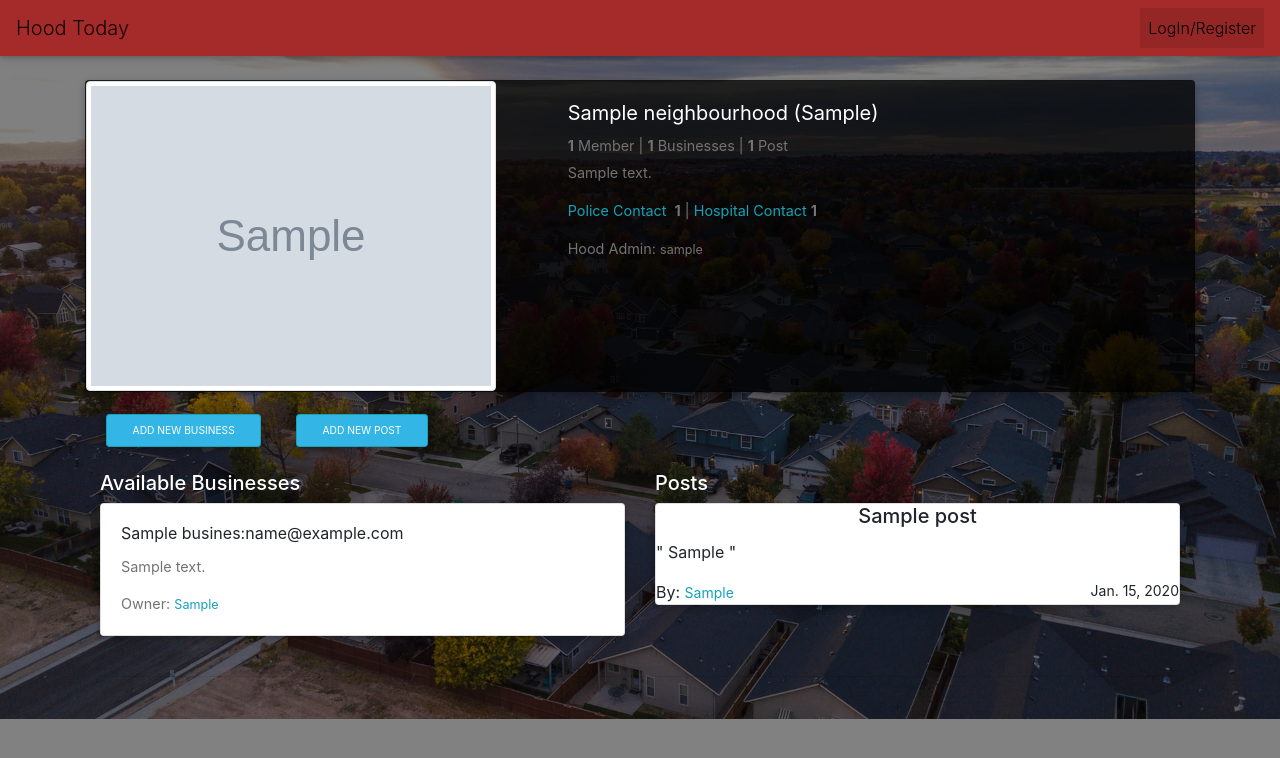
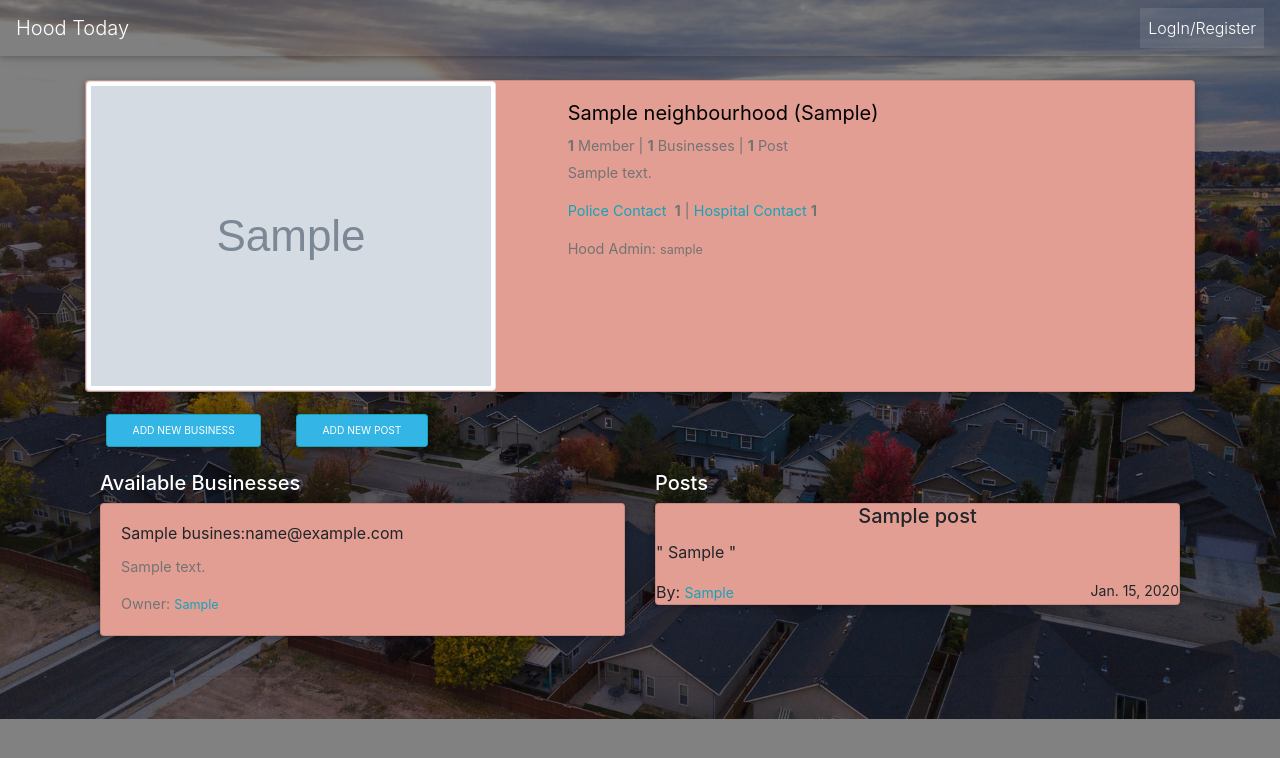
Before and after one commit to Tajeu2001/hood, a Django app: page /single_hood/1 in a window 1280 px wide. Shown: the top 758 px of the page. Run offline with Django 3.2, Linux system fonts and the light colour scheme; tables that the repository leaves empty hold one stand-in row (values such as "Sample post"); grey boxes marked "Sample" are stand-in pictures; some libraries are stand-ins or nearby versions.

Commit message:
Give the login and registration forms a background color

```diff
--- a/hood_app/static/css/styles.css
+++ b/hood_app/static/css/styles.css
@@ -13,27 +13,35 @@ body {
 }
 
 .index-hood {
-  background-color: rgba(0, 0, 0, 0.76);
-  color: white;
+  background-color: #e29d93;
+  color:black;
   margin-top: 3rem;
 }
 
 .hood-form {
-  background-color: rgba(0, 0, 0, 0.712);
-  color:rgb(253, 243, 224);
+  background-color: #e29e93;
+  color:black;
   padding: 10px;
 
 }
 
 .newhood {
   margin-top: 5rem;
-  color:white
+  color:black;
 }
 
 .hood-info {
-  background-color: rgba(0, 0, 0, 0.76);
-  color: white;
+  background-color:  #e29e93;
+  color: black;
   margin-top: 5rem;
   font-size: 20px;
 
 }
+
+.post {
+  background-color:  #e29e93;
+}
+
+.business {
+  background-color:  #e29e93;
+}
--- a/hood_app/templates/navbar.html
+++ b/hood_app/templates/navbar.html
@@ -1,4 +1,4 @@
-<nav class="mb-1 navbar navbar-expand-lg navbar-light  fixed-top" style="background-color:brown;">
+<nav class="mb-1 navbar navbar-expand-lg navbar-dark  fixed-top" >
   <a class="navbar-brand header" href="{% url 'index' %}">Hood Today</a>
 <button class="navbar-toggler" type="button" data-toggle="collapse" data-target="#navbarSupportedContent-333"
 aria-controls="navbarSupportedContent-333" aria-expanded="false" aria-label="Toggle navigation">
--- a/hood_app/templates/registration/login.html
+++ b/hood_app/templates/registration/login.html
@@ -9,12 +9,12 @@
       {% if form.errors %}
       <p> Password or Username is incorrect </p>
       {% endif %}
-      <div class="panel panel-default">
+      <div class="panel panel-default card" style="background-color:#e29d93 ; padding: 15px;">
 
         <div class="panel-heading">
           <h3 class="text-center">Sign In</h3>
         </div>
-        <div class="panel-body">
+        <div class="panel-body" >
 
           <form action="" method="post">
             {% csrf_token %}
--- a/hood_app/templates/registration/registration_form.html
+++ b/hood_app/templates/registration/registration_form.html
@@ -9,7 +9,7 @@
       {% if form.errors %}
       <p> Some Information Might be Incorrect </p>
       {% endif %}
-      <div class="panel panel-default">
+      <div class="panel panel-default card" style="background-color:#e29d93 ; padding: 15px;">
         <div class="panel-heading">
           <h3 class="text-center">Sign Up</h3>
         </div>
```
